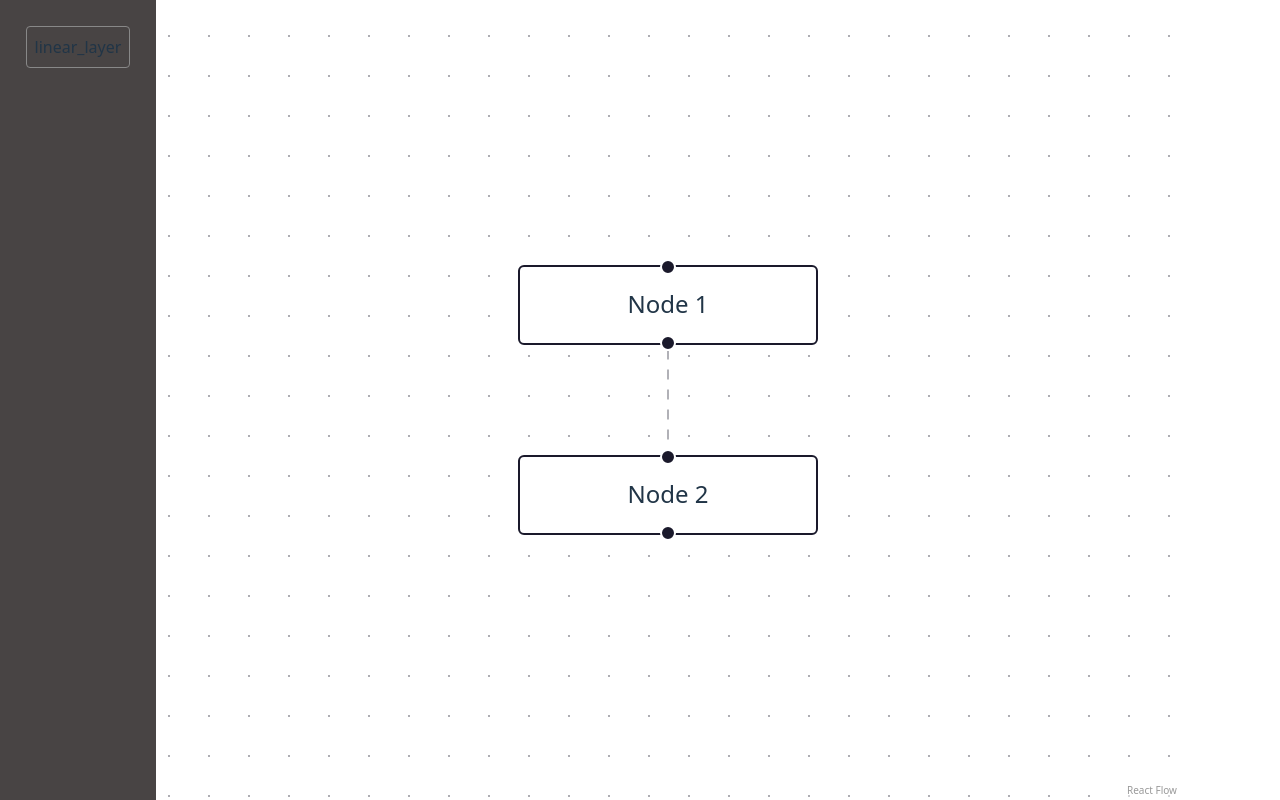
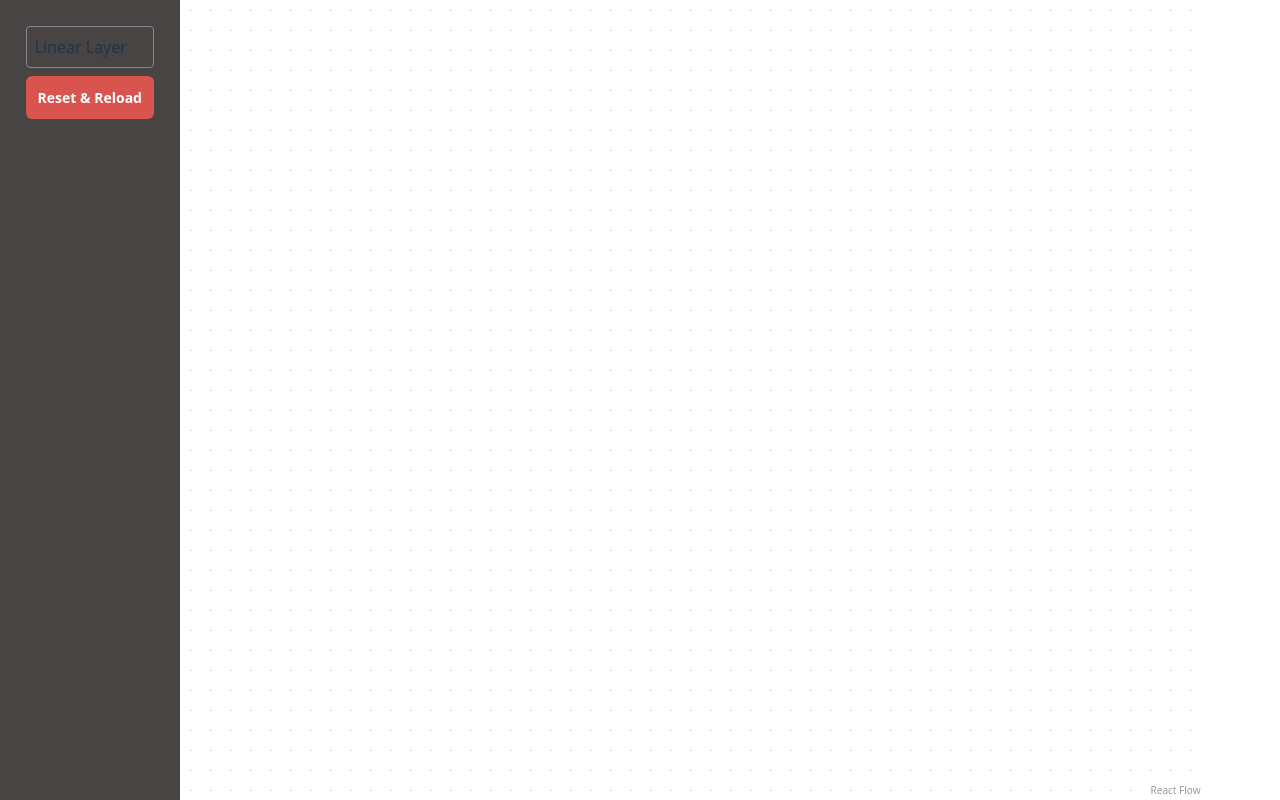
Before and after one commit to dsgiitr/DL-Playground, a React (Vite) app: page / in a window 1280 px wide. Built offline with nearby package versions, Linux system fonts and the light colour scheme.

Commit message:
added abstract base class

```diff
--- a/src/FlowEditor.tsx
+++ b/src/FlowEditor.tsx
@@ -23,14 +23,6 @@ import { nodeTypes } from "./types/nodeTypes";
 
 let id = 0;
 const getId = () => `node-${id++}`;
-
-const initialNodes: Node[] = [
-    { id: "1", data: { label: "Node 1" }, position: { x: 5, y: 5 } },
-    { id: "2", data: { label: "Node 2" }, position: { x: 5, y: 100 } },
-];
-
-const initialEdges: Edge[] = [{ id: "e1-2", source: "1", target: "2", type: "custom" }];
-
 const fitViewOptions: FitViewOptions = {
     padding: 0.2,
 };
@@ -44,17 +36,14 @@ const onNodeDrag: OnNodeDrag = (_, node) => {
 };
 
 function FlowContent() {
-    if (!localStorage.getItem("nodes")) {
-        localStorage.setItem("nodes", JSON.stringify(initialNodes));
-    }
-    if (!localStorage.getItem("edges")) {
-        localStorage.setItem("edges", JSON.stringify(initialEdges));
-    }
-    const savedNodes = JSON.parse(localStorage.getItem("nodes") || "");
-    const savedEdges = JSON.parse(localStorage.getItem("edges") || "");
-    const [nodes, setNodes] = useState<Node[]>(savedNodes);
-    const [edges, setEdges] = useState<Edge[]>(savedEdges);
-
+    const [nodes, setNodes] = useState<Node[]>(() => {
+        const saved = localStorage.getItem("nodes");
+        return saved ? JSON.parse(saved) : [];
+    });
+    const [edges, setEdges] = useState<Edge[]>(() => {
+        const saved = localStorage.getItem("edges");
+        return saved ? JSON.parse(saved) : [];
+    });
     const { screenToFlowPosition } = useReactFlow();
 
     const onNodesChange: OnNodesChange = useCallback(
@@ -74,7 +63,9 @@ function FlowContent() {
     useEffect(() => {
         const savedNodes = localStorage.getItem("nodes");
         const savedEdges = localStorage.getItem("edges");
-
+        console.log("%c--- LOADED FLOW DATA ---", "color: #bada55; font-weight: bold;");
+        console.log("Nodes:", nodes);
+        console.log("Edges:", edges);
         if (savedNodes) setNodes(JSON.parse(savedNodes));
         if (savedEdges) setEdges(JSON.parse(savedEdges));
     }, []);
--- a/src/Sidebar.tsx
+++ b/src/Sidebar.tsx
@@ -1,29 +1,54 @@
-import { nodeTypes } from './types/nodeTypes'
+import { nodeTypes } from "./types/nodeTypes";
 
 export default function Sidebar() {
     const onDragStart = (event: React.DragEvent<HTMLDivElement>, nodeType: string) => {
-    event.dataTransfer.setData('application/reactflow', nodeType)
-    event.dataTransfer.effectAllowed = 'move'
+        event.dataTransfer.setData("application/reactflow", nodeType);
+        event.dataTransfer.effectAllowed = "move";
+    };
+    const onReset = () => {
+        if (window.confirm("This will clear Local storage and reload")) {
+            localStorage.removeItem("nodes");
+            localStorage.removeItem("edges");
+            window.location.reload();
         }
+    };
 
     return (
-    <aside style={{ background: '#484444', padding: '2vw' }}>
+        <aside style={{ background: "#484444", padding: "2vw", textTransform: "capitalize" }}>
             {Object.keys(nodeTypes).map(type => (
                 <div
                     key={type}
                     style={{
                         padding: 8,
-            border: '1px solid #888',
+                        border: "1px solid #888",
                         borderRadius: 4,
-            cursor: 'grab',
-            marginBottom: 8
+                        cursor: "grab",
+                        marginBottom: 8,
                     }}
                     draggable
                     onDragStart={event => onDragStart(event, type)}
                 >
-          {type}
+                    {type.replace("_", " ")}
                 </div>
             ))}
+            <button
+                onClick={onReset}
+                style={{
+                    marginTop: "auto",
+                    padding: "12px",
+                    backgroundColor: "#d9534f",
+                    color: "white",
+                    border: "none",
+                    borderRadius: "6px",
+                    cursor: "pointer",
+                    fontWeight: "bold",
+                    fontSize: "14px",
+                    transition: "background 0.2s",
+                }}
+            >
+                {" "}
+                Reset & Reload{" "}
+            </button>
         </aside>
-  )
+    );
 }
--- /dev/null
+++ b/src/custom_nodes/BaseClass.tsx
@@ -0,0 +1,106 @@
+import { Handle, Position, useReactFlow, type Node, type NodeProps } from "@xyflow/react";
+
+type LayerData = Record<string, any>;
+
+// This enforces that the Class of node itself has these functions specified
+export interface LayerStatic<D extends LayerData> {
+    new (data?: D): BaseLayerNode<D>;
+    getInitCode(data: D, name: string): string;
+    // getForwardCode(data:D, name: string)
+    Node: React.ComponentType<NodeProps<any>>;
+    name: string;
+}
+
+export abstract class BaseLayerNode<D extends LayerData = LayerData> {
+    data: D;
+
+    constructor(data?: D) {
+        this.data = data || ({} as D);
+    }
+
+    abstract get fields(): string[];
+    abstract computeShape(): number | number[];
+
+    update(key: keyof D, value: any) {
+        this.data[key] = value;
+    }
+    renderExtraInputs?(): React.ReactNode;
+
+    static get Node() {
+        const ClassDefinition = this as unknown as LayerStatic<any>;
+        return ({ id, data, isConnectable }: NodeProps<Node<any>>) => {
+            const { setNodes } = useReactFlow();
+            const layer = new ClassDefinition(data);
+            const onChange = (key: string) => (e: React.ChangeEvent<HTMLInputElement>) => {
+                const value = Number(e.target.value) || e.target.value;
+                setNodes(nodes =>
+                    nodes.map(node => {
+                        if (node.id === id) {
+                            return {
+                                ...node,
+                                data: { ...node.data, [key]: value },
+                            };
+                        }
+                        return node;
+                    })
+                );
+            };
+            return (
+                <div
+                    className="layer-node"
+                    style={{ backgroundColor: "#5a8be6", padding: "10px", borderRadius: "5px", color: "white" }}
+                >
+                    <Handle type="target" position={Position.Left} isConnectable={isConnectable} />
+
+                    <div style={{ fontWeight: "bold", marginBottom: "5px" }}>{ClassDefinition.name}</div>
+
+                    <div>
+                        {/* Iterate over the defined FIELDS, not the data keys.
+                           This ensures inputs appear even if data is empty.
+                        */}
+                        {layer.fields.map(key => (
+                            <div key={key}>
+                                <label style={{ fontSize: "12px" }}>
+                                    {key}:
+                                    <input
+                                        className="nodrag"
+                                        type="number"
+                                        // Handle undefined data safely by falling back to empty string
+                                        value={layer.data[key] ?? ""}
+                                        onChange={onChange(key)}
+                                        placeholder="0"
+                                        style={{ marginLeft: "5px", width: "50px" }}
+                                    />
+                                </label>
+                            </div>
+                        ))}
+                    </div>
+
+                    <div style={{ marginTop: "5px", fontSize: "10px" }}>
+                        Shape: {JSON.stringify(layer.computeShape())}
+                    </div>
+
+                    <Handle type="source" position={Position.Right} isConnectable={isConnectable} />
+                </div>
+            );
+        };
+    }
+}
+
+type LinearData = { inFeatures: number; outFeatures: number };
+export class LinearLayerNode extends BaseLayerNode<LinearData> {
+    // 1. Define the inputs you want to show
+    get fields() {
+        return ["inFeatures", "outFeatures"];
+    }
+
+    // 2. Logic (Safe even if data is missing)
+    computeShape() {
+        return [this.data?.outFeatures];
+    }
+    static getInitCode(data: LinearData, name: string) {
+        const i = data.inFeatures || 1;
+        const o = data.outFeatures || 1;
+        return `self.${name} = nn.Linear(${i}, ${o})`;
+    }
+}
--- a/src/types/nodeTypes.ts
+++ b/src/types/nodeTypes.ts
@@ -1,7 +1,12 @@
-import type { NodeTypes } from '@xyflow/react'
+import type { NodeTypes } from "@xyflow/react";
+import { LinearLayerNode, type LayerStatic } from "../custom_nodes/BaseClass";
+// import LinearLayer from "../custom_nodes/LinearLayer";
 
-import LinearLayer from '../custom_nodes/LinearLayer'
-
-export const nodeTypes: NodeTypes = {
-  linear_layer: LinearLayer,
-}
+const LAYER_REGISTRY: Record<string, LayerStatic<any>> = {
+    linear_layer: LinearLayerNode,
+    // cnn_layer: CNNLayerNode
+};
+export const nodeTypes: NodeTypes = Object.entries(LAYER_REGISTRY).reduce((acc, [key, Class]) => {
+    acc[key] = Class.Node;
+    return acc;
+}, {} as any);
```
Lines whose indentation alone changed are shown as unchanged.
